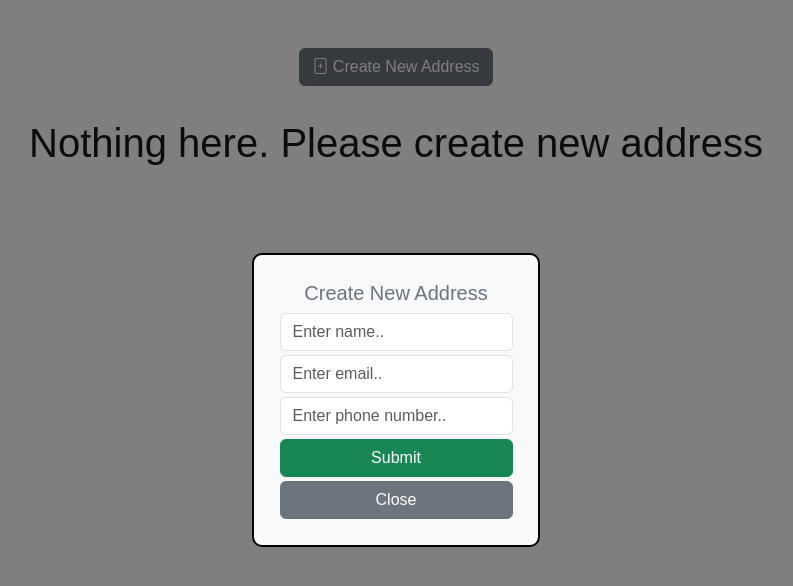
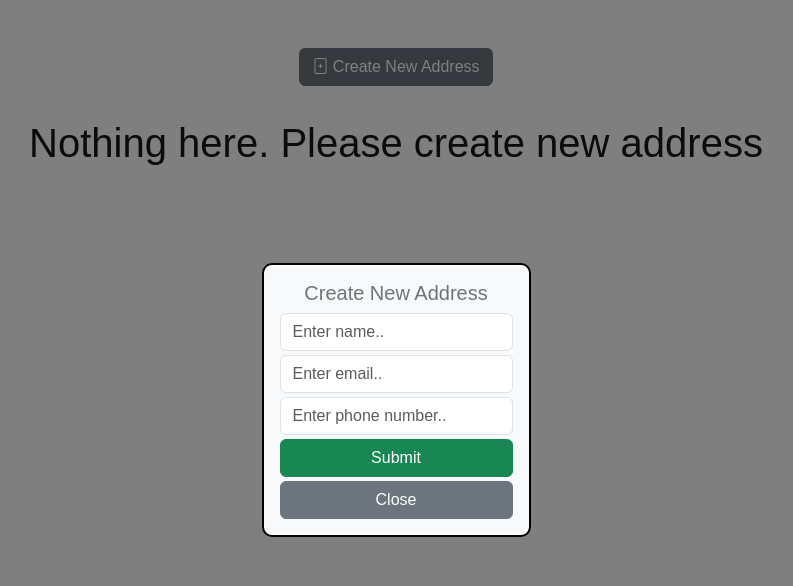
Before and after one commit to rubanero14/address-book-next-test, a Next.js app: page / in a window 1280 px wide. Both pictures are taken after a click on the button "Create New Address". Shown: the top 586 px of the page, without its empty margins (244-1037 px from the left). Built offline with nearby package versions, Linux system fonts and the light colour scheme.

Commit message:
Update Modal.js

```diff
--- a/app/components/Modal.js
+++ b/app/components/Modal.js
@@ -13,7 +13,7 @@ export default function Modal({ isOpen, onClose, children }) {
       }}
     >
       <div
-        className="modal-dialog bg-light m-auto"
+        className="modal-dialog bg-light m-auto p-3"
         style={{
           padding: "2%",
           border: "2px solid #000",
```
